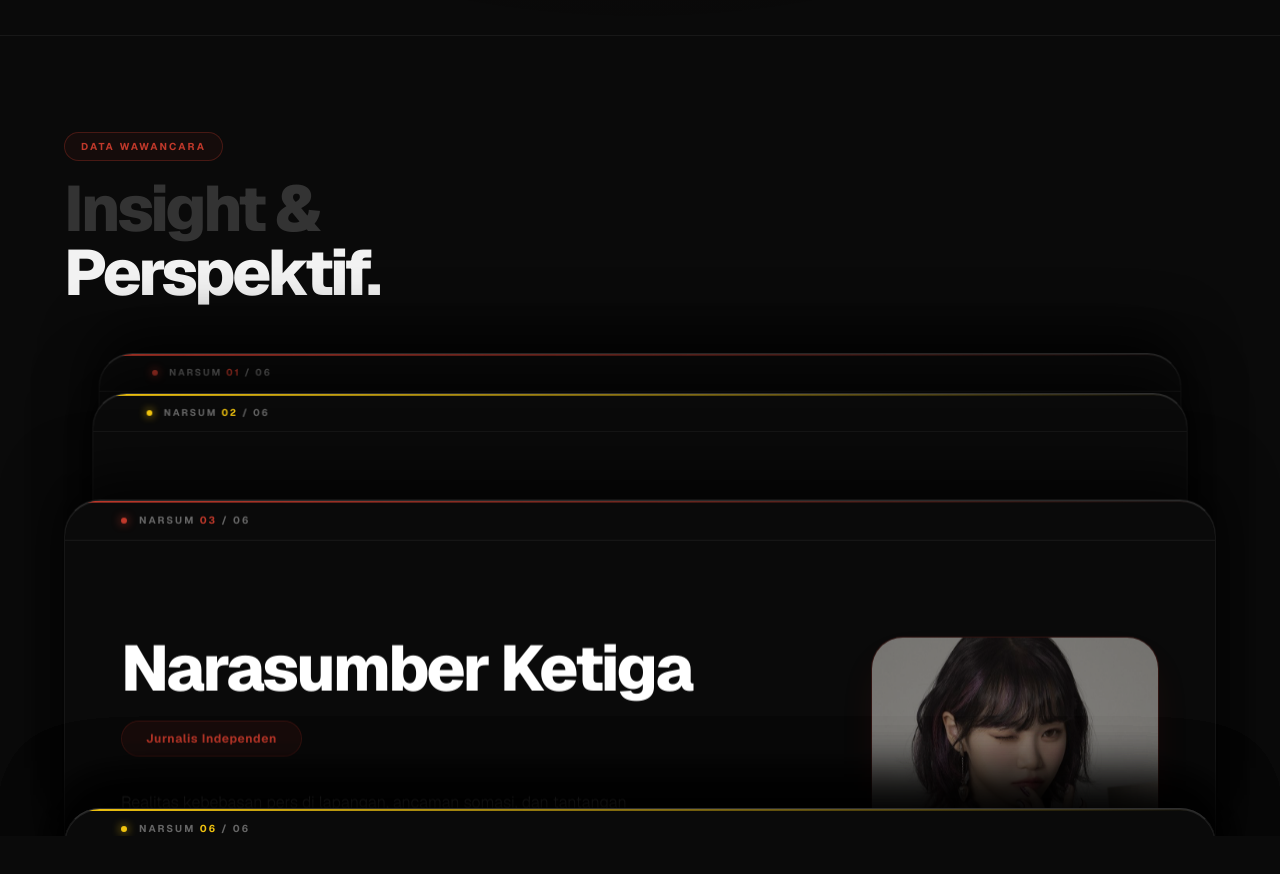
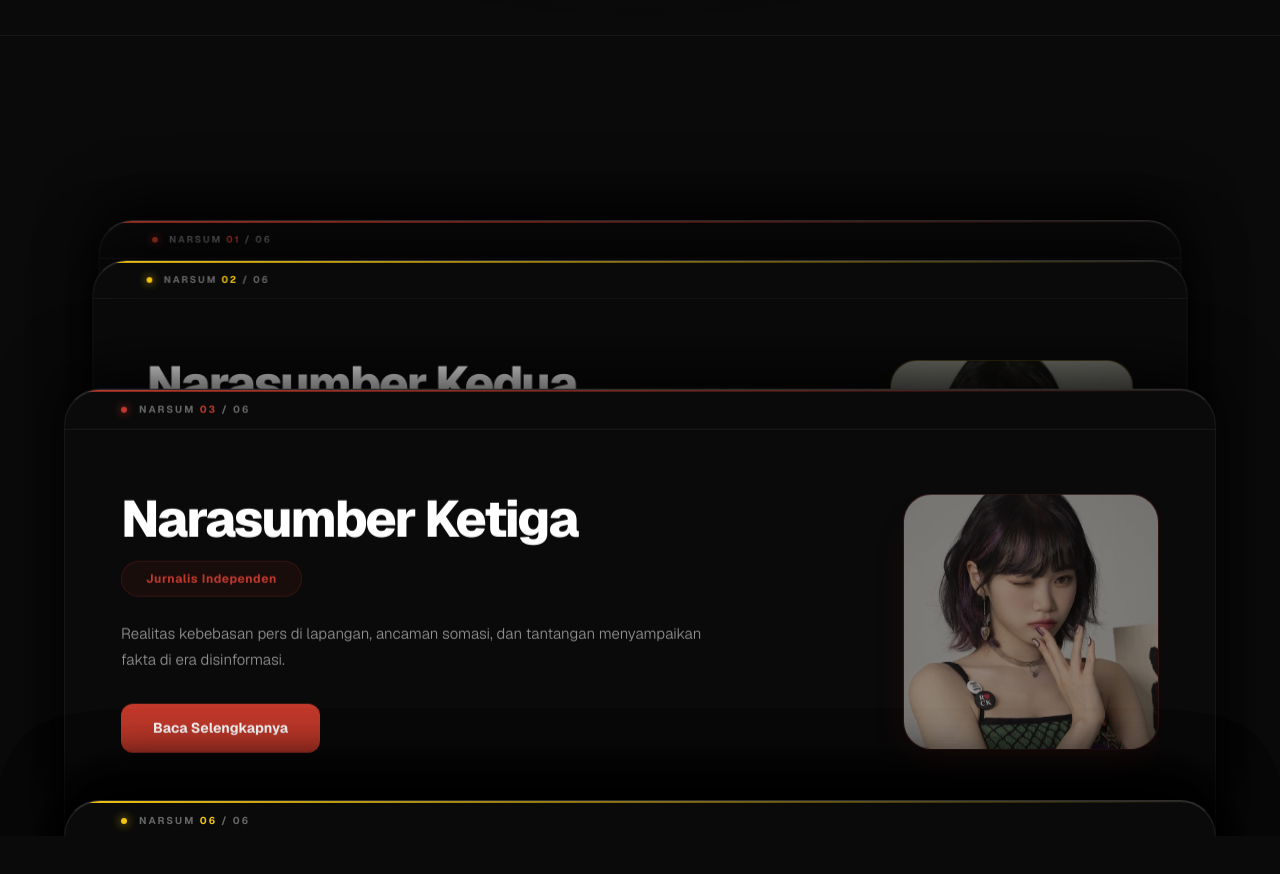
Before and after one commit to LuqmanArifCahyono/kwn, a Next.js app: page / in a window 1280 px wide. Shown: the part 2660-3534 px from the top of the page. Built offline with nearby package versions, Linux system fonts and the light colour scheme.

Commit message:
Update page.tsx

```diff
--- a/app/page.tsx
+++ b/app/page.tsx
@@ -177,9 +177,9 @@ function WawancaraPinnedCard({ item, i, total, scrollYProgress, setIsHovering, o
 
   return (
     <motion.div
-      className="absolute left-0 right-0 rounded-t-[36px] p-8 md:p-14 flex flex-col justify-start overflow-hidden group"
+      className="absolute left-0 right-0 rounded-t-[36px] p-6 md:p-14 flex flex-col justify-start overflow-hidden group"
       style={{
-        top: `${i * 40}px`,
+        top: `calc(${i} * min(5vh, 40px))`,
         bottom: "-20px",
         zIndex: i + 1,
         background: "#0a0a0a",
@@ -195,34 +195,27 @@ function WawancaraPinnedCard({ item, i, total, scrollYProgress, setIsHovering, o
       onMouseLeave={() => setIsHovering(false)}
       onClick={() => openPopup({ title: item.narsum, subtitle: item.role, content: item.fullContent, img: item.img }, item.color)}
     >
-      <motion.div
-        className="absolute inset-0 bg-black pointer-events-none"
-        style={{ opacity: overlayOpacity, zIndex: 10, borderRadius: "36px" }}
-      />
-      <motion.div
-        initial={{ scaleX: 0 }}
-        whileInView={{ scaleX: 1 }}
-        viewport={{ once: false }}
-        transition={{ duration: 1, delay: 0.2, ease: [0.16, 1, 0.3, 1] }}
-        style={{ position: "absolute", top: 0, left: 0, right: 0, height: 2, background: `linear-gradient(to right, ${item.color}, transparent)`, transformOrigin: "left", zIndex: 20 }}
-      />
+      <motion.div className="absolute inset-0 bg-black pointer-events-none" style={{ opacity: overlayOpacity, zIndex: 10, borderRadius: "36px" }} />
+      <motion.div initial={{ scaleX: 0 }} whileInView={{ scaleX: 1 }} viewport={{ once: false }} transition={{ duration: 1, delay: 0.2, ease: [0.16, 1, 0.3, 1] }} style={{ position: "absolute", top: 0, left: 0, right: 0, height: 2, background: `linear-gradient(to right, ${item.color}, transparent)`, transformOrigin: "left", zIndex: 20 }} />
+
       <div className="absolute top-0 left-0 right-0 h-[40px] flex items-center px-8 md:px-14 border-b border-white/5" style={{ zIndex: 20 }}>
         <div style={{ width: 6, height: 6, borderRadius: "50%", background: item.color, marginRight: 12, boxShadow: `0 0 10px ${item.color}` }} />
         <span style={{ fontSize: "10px", fontWeight: 700, letterSpacing: "0.2em", color: "#666" }}>
           NARSUM <span style={{ color: item.color }}>{item.id}</span> / 06
         </span>
       </div>
-      <div className="relative z-20 w-full mt-12 md:mt-20 flex flex-col-reverse md:flex-row items-start justify-between gap-12 md:gap-24">
+
+      <div className="relative z-20 w-full mt-10 md:mt-12 flex-1 overflow-y-auto pb-16 flex flex-col-reverse md:flex-row items-start justify-between gap-8 md:gap-16 scrollbar-hide" style={{ scrollbarWidth: "none", msOverflowStyle: "none" }}>
         <div className="flex-1 max-w-2xl">
-          <h3 style={{ fontSize: "clamp(36px,5vw,72px)", fontWeight: 800, letterSpacing: "-0.04em", color: "#fff", marginBottom: 20, lineHeight: 1 }}>
+          <h3 style={{ fontSize: "clamp(32px,4vw,64px)", fontWeight: 800, letterSpacing: "-0.04em", color: "#fff", marginBottom: 16, lineHeight: 1 }}>
             {item.narsum}
           </h3>
-          <div className="flex items-center gap-4 mb-8">
+          <div className="flex items-center gap-4 mb-6">
             <span style={{ display: "inline-block", padding: "8px 24px", borderRadius: 999, background: `${item.color}15`, border: `1px solid ${item.color}30`, color: item.color, fontSize: "12px", fontWeight: 700, letterSpacing: "0.05em" }}>
               {item.role}
             </span>
           </div>
-          <p style={{ color: "#999", fontSize: "clamp(16px,1.2vw,20px)", fontWeight: 300, lineHeight: 1.7, marginBottom: 40, maxWidth: "90%" }}>
+          <p style={{ color: "#999", fontSize: "clamp(15px,1.1vw,18px)", fontWeight: 300, lineHeight: 1.7, marginBottom: 32, maxWidth: "90%" }}>
             {item.desc}
           </p>
           <motion.button
@@ -232,17 +225,13 @@ function WawancaraPinnedCard({ item, i, total, scrollYProgress, setIsHovering, o
             }}
             whileHover={{ scale: 1.05, background: item.color === "#c0392b" ? "#e74c3c" : "#f1c40f" }}
             whileTap={{ scale: 0.95 }}
-            style={{ padding: "16px 36px", background: item.color, color: item.color === "#f1c40f" ? "#0a0a0a" : "#fff", fontWeight: 700, fontSize: "14px", borderRadius: 12, border: "none", cursor: "none" }}
+            style={{ padding: "14px 32px", background: item.color, color: item.color === "#f1c40f" ? "#0a0a0a" : "#fff", fontWeight: 700, fontSize: "14px", borderRadius: 12, border: "none", cursor: "pointer" }}
           >
             Baca Selengkapnya
           </motion.button>
         </div>
-        <div className="w-40 h-40 md:w-72 md:h-72 flex-shrink-0 rounded-[32px] overflow-hidden group/img" style={{ border: `1px solid ${item.color}30`, background: `${item.color}05`, boxShadow: `0 20px 40px -10px ${item.color}20` }}>
-          <img
-            src={item.img}
-            alt={item.narsum}
-            className="w-full h-full object-cover opacity-60 mix-blend-luminosity group-hover/img:mix-blend-normal group-hover/img:opacity-100 transition-all duration-700 hover:scale-105"
-          />
+        <div className="w-32 h-32 md:w-64 md:h-64 flex-shrink-0 rounded-[28px] overflow-hidden group/img" style={{ border: `1px solid ${item.color}30`, background: `${item.color}05`, boxShadow: `0 20px 40px -10px ${item.color}20` }}>
+          <img src={item.img} alt={item.narsum} className="w-full h-full object-cover opacity-60 mix-blend-luminosity group-hover/img:mix-blend-normal group-hover/img:opacity-100 transition-all duration-700 hover:scale-105" />
         </div>
       </div>
     </motion.div>
@@ -253,9 +242,9 @@ function WawancaraPinnedCard({ item, i, total, scrollYProgress, setIsHovering, o
 export default function DheroKWN() {
   const [scrolled, setScrolled] = useState(false);
   const [isHovering, setIsHovering] = useState(false);
-  const carouselRef = useRef(null);
+  const carouselRef = useRef<HTMLDivElement>(null);
 
-  const [popupData, setPopupData] = useState(null);
+  const [popupData, setPopupData] = useState<any>(null);
   const [showGallery, setShowGallery] = useState(false);
   const [heroTextIdx, setHeroTextIdx] = useState(0);
 
@@ -289,7 +278,7 @@ export default function DheroKWN() {
       smoothTouch: false,
       touchMultiplier: 2,
     });
-    function raf(time) {
+    function raf(time: number) {
       lenis.raf(time);
       requestAnimationFrame(raf);
     }
@@ -298,7 +287,7 @@ export default function DheroKWN() {
   }, []);
 
   useEffect(() => {
-    const move = (e) => {
+    const move = (e: MouseEvent) => {
       if (window.innerWidth >= 768) {
         cursorX.set(e.clientX - 6);
         cursorY.set(e.clientY - 6);
@@ -338,7 +327,7 @@ export default function DheroKWN() {
   const scrollLeft = () => carouselRef.current?.scrollBy({ left: -(carouselRef.current.offsetWidth + 32), behavior: "smooth" });
   const scrollRight = () => carouselRef.current?.scrollBy({ left: carouselRef.current.offsetWidth + 32, behavior: "smooth" });
 
-  const openPopup = (data, color = "#c0392b") => {
+  const openPopup = (data: any, color = "#c0392b") => {
     setPopupData({ ...data, themeColor: color });
   };
 
@@ -358,12 +347,12 @@ export default function DheroKWN() {
 
       {/* 3D Animated Justicia (Mobile) */}
       <motion.div
-        className="flex md:hidden fixed top-1/2 left-1/2 w-[140vw] max-w-[900px] opacity-[0.07] pointer-events-none z-0 mix-blend-luminosity items-center justify-center"
+        className="flex md:hidden fixed top-1/2 left-1/2 w-[140vw] max-w-[900px] opacity-[0.05] pointer-events-none z-0 items-center justify-center"
         style={{ perspective: 1400, x: "-50%", y: "-50%", willChange: "transform" }}
-        animate={{ y: ["-50%", "-53%", "-50%"], x: ["-50%", "-48%", "-50%"], rotateX: [6, -6, 6], rotateY: [-16, 16, -16], rotateZ: [-3, 3, -3], scale: [1, 1.06, 1] }}
+        animate={{ y: ["-50%", "-53%", "-50%"], x: ["-50%", "-48%", "-50%"], rotateX: [3, -3, 3], rotateY: [-8, 8, -8], scale: [1, 1.03, 1] }}
         transition={{ duration: 22, repeat: Infinity, ease: "easeInOut" }}
       >
-        <img src="/justicia.png" alt="Justicia Background" className="w-full h-auto object-contain drop-shadow-[0_0_80px_rgba(192,57,43,0.6)]" />
+        <img src="/justicia.png" alt="Justicia Background" className="w-full h-auto object-contain grayscale" />
       </motion.div>
 
       <div
@@ -492,19 +481,21 @@ export default function DheroKWN() {
         </div>
       </section>
 
-      {/* ── WAWANCARA (PINNED STACK) ── */}
-      <section ref={wawancaraContainerRef} style={{ height: `${WAWANCARA.length * 100}vh`, background: "#0a0a0a", borderBottom: "1px solid rgba(255,255,255,0.06)" }} className="w-full relative">
-        <div className="sticky top-0 h-screen w-full flex flex-col justify-center overflow-hidden px-8 md:px-16">
-          <div className="max-w-[1200px] w-full mx-auto relative h-full flex flex-col justify-center pt-24 pb-12">
-            <FadeUp className="mb-8 flex-shrink-0 z-0 relative">
-              <span style={{ fontSize: "10px", fontWeight: 700, letterSpacing: "0.22em", color: "#c0392b", border: "1px solid rgba(192,57,43,0.3)", background: "rgba(192,57,43,0.06)", borderRadius: 999, padding: "6px 16px", display: "inline-block", marginBottom: 16 }}>DATA WAWANCARA</span>
-              <h2 style={{ fontSize: "clamp(40px,5vw,72px)", fontWeight: 800, letterSpacing: "-0.05em", lineHeight: 1, color: "#333" }}>Insight &<br /><span style={{ color: "#f2f2f2" }}>Perspektif.</span></h2>
-            </FadeUp>
-            <div className="relative w-full flex-grow mt-4">
-              {WAWANCARA.map((item, i) => (
-                <WawancaraPinnedCard key={item.id} item={item} i={i} total={WAWANCARA.length} scrollYProgress={wawancaraScroll.scrollYProgress} setIsHovering={setIsHovering} openPopup={openPopup} />
-              ))}
-            </div>
+      {/* ── WAWANCARA (PINNED STACK) - DIPERBAIKI SINTAKSNYA ── */}
+      <section className="relative h-[400vh]" ref={wawancaraContainerRef}>
+        <div className="sticky top-0 h-screen overflow-hidden flex flex-col justify-center px-6 md:px-16 pt-24 md:pt-32">
+          <div className="relative w-full max-w-[1200px] mx-auto h-[70vh]">
+            {WAWANCARA.map((item, i) => (
+              <WawancaraPinnedCard
+                key={item.id}
+                item={item}
+                i={i}
+                total={WAWANCARA.length}
+                scrollYProgress={wawancaraScroll.scrollYProgress}
+                setIsHovering={setIsHovering}
+                openPopup={openPopup}
+              />
+            ))}
           </div>
         </div>
       </section>
@@ -690,7 +681,6 @@ export default function DheroKWN() {
       {/* ── MODALS / POPUPS (Utama) ── */}
       <AnimatePresence>
         {popupData && (
-          // Z-INDEX DINAIPKAN MENJADI 1100 AGAR SELALU DI ATAS GALLERY
           <motion.div initial={{ opacity: 0 }} animate={{ opacity: 1 }} exit={{ opacity: 0 }} transition={{ duration: 0.4 }} className="fixed inset-0 z-[1100] flex items-center justify-center p-4 md:p-12 bg-black/80 backdrop-blur-md" onClick={() => setPopupData(null)}>
             <motion.div initial={{ y: 50, scale: 0.95 }} animate={{ y: 0, scale: 1 }} exit={{ y: 30, scale: 0.95, opacity: 0 }} transition={{ duration: 0.5, ease: EXPO }} className="bg-[rgba(10,10,10,0.85)] backdrop-blur-3xl border border-white/10 rounded-[32px] p-6 md:p-14 max-w-4xl w-[95%] md:w-full max-h-[85vh] overflow-y-auto relative shadow-[0_0_80px_rgba(0,0,0,0.8)]" onClick={(e) => e.stopPropagation()} data-lenis-prevent="true">
               <button onClick={() => setPopupData(null)} className="absolute top-6 right-6 w-12 h-12 flex items-center justify-center rounded-full bg-white/5 border border-white/10 hover:bg-white/20 text-white transition-colors z-20 backdrop-blur-md">✕</button>
```
